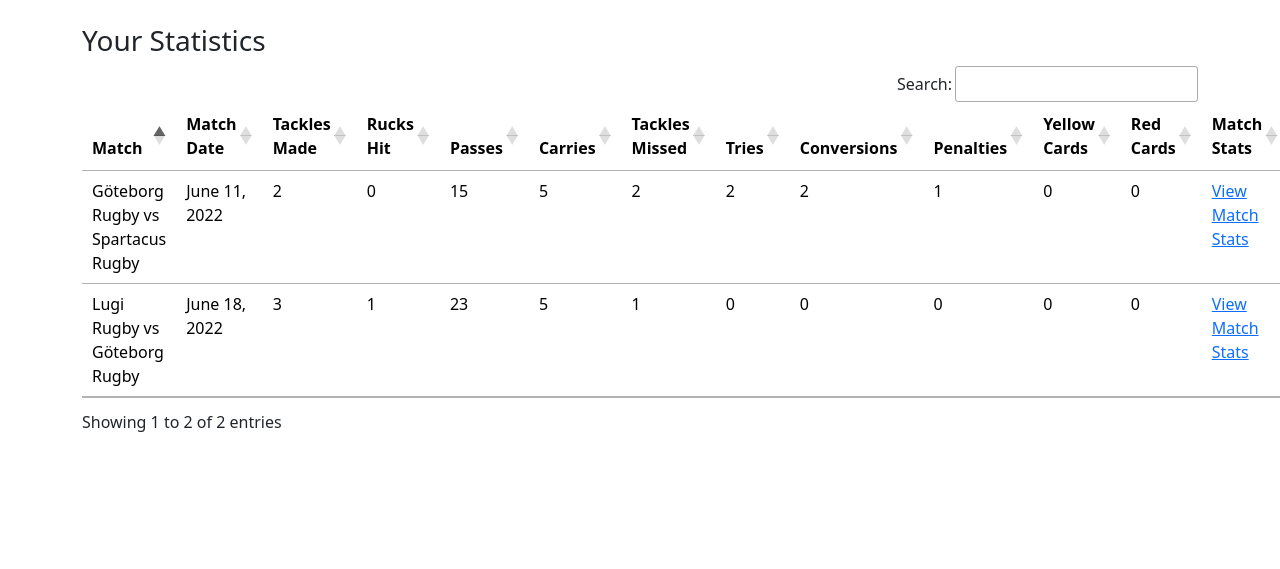
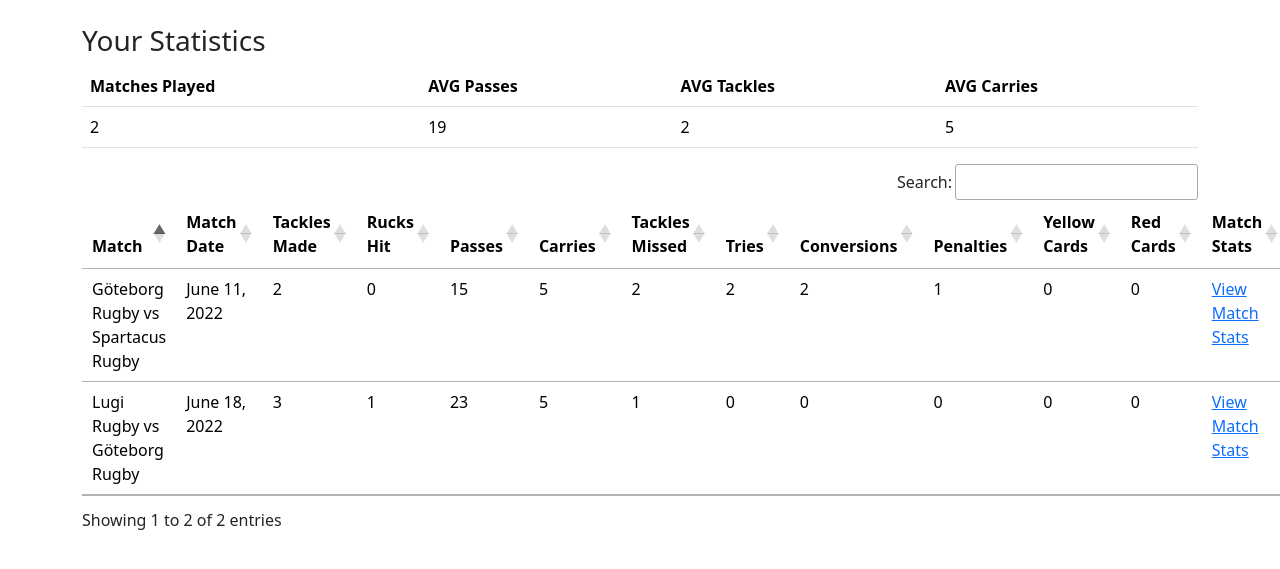
Before and after one commit to danielaldham/rugbystats, a Django app: page / in a window 1280 px wide. Shown: the part 73-642 px from the top of the page. Run offline with Django 4.2, Linux system fonts and the light colour scheme; a user stored in the database is signed in; data comes from the database, SQL or seed files in the repository; some libraries are stand-ins or nearby versions.

Commit message:
add average stats to index

```diff
--- a/rugbystats/stats/templates/index.html
+++ b/rugbystats/stats/templates/index.html
@@ -17,6 +17,26 @@
         <div class="container">
             <h3>Your Statistics</h3>
             {% if statistics %}
+
+            <table class="table">
+              <thead>
+                <tr>
+                  <th>Matches Played</th>
+                  <th>AVG Passes</th>
+                  <th>AVG Tackles</th>
+                  <th>AVG Carries</th>
+                </tr>
+              </thead>
+              <tbody>
+                <tr>
+                  <td>{{ player_averages.matches_played }}</td>
+                  <td>{{ player_averages.avg_passes }}</td>
+                  <td>{{ player_averages.avg_tackles }}</td>
+                  <td>{{ player_averages.avg_carries }}</td>
+                </tr>
+              </tbody>
+            </table>
+
                 <table class="table" id="stats">
                     <thead>
                         <tr>
--- a/rugbystats/stats/templates/squad_stats.html
+++ b/rugbystats/stats/templates/squad_stats.html
@@ -80,7 +80,8 @@
 </div>
 <div class="container">
     <h2>Squad Stats</h2>
-    <table class="table id="player_statistics"">
+    <table class="table" id="player_statistics">
+    <thead>
         <tr>
             <th>Player</th>
             <th>Tackles Made</th>
@@ -94,6 +95,8 @@
             <th>Yellow Cards</th>
             <th>Red Cards</th>
         </tr>
+    </thead>
+    <tbody>
         {% for player, stats in squad_stats.items %}
         <tr>
             <td>{{ player.full_name }}</td>
@@ -109,6 +112,7 @@
             <td>{{ stats.red_cards }}</td>
         </tr>
         {% endfor %}
+        </tbody>
     </table>
 
 </div>
--- a/rugbystats/stats/views.py
+++ b/rugbystats/stats/views.py
@@ -2,7 +2,7 @@ from django.shortcuts import render, redirect, get_object_or_404
 from django.contrib.auth import authenticate, login, logout
 from django.contrib.auth.forms import UserCreationForm
 from django.contrib import messages
-from django.db.models import Q, Sum
+from django.db.models import Q, Sum, Count
 from django_filters.views import FilterView
 
 from django import forms
@@ -59,7 +59,19 @@ def index(request):
             try:
                 player = request.user.player
                 statistics = PlayerStatistic.objects.filter(player=player)
-                context = {'statistics': statistics}
+                aggregate_data = statistics.aggregate(
+                    avg_tackles= Sum('tackles_made') / Count('tackles_made'),
+                    avg_carries=Sum('carries') / Count('carries'),
+                    avg_passes=Sum('passes') / Count('passes'),
+                    count = Count('tackles_made')
+                )
+                player_averages = {
+                    'matches_played': aggregate_data['count'],
+                    'avg_tackles': aggregate_data['avg_tackles'],
+                    'avg_carries': aggregate_data['avg_carries'],
+                    'avg_passes': aggregate_data['avg_passes'],
+                }
+                context = {'statistics': statistics, 'player_averages': player_averages}
                 return render(request, 'index.html', context)
             except Player.DoesNotExist:
                 context = {'message': 'You are not associated with a player. Please contact your coach to connect your account.'}
```
